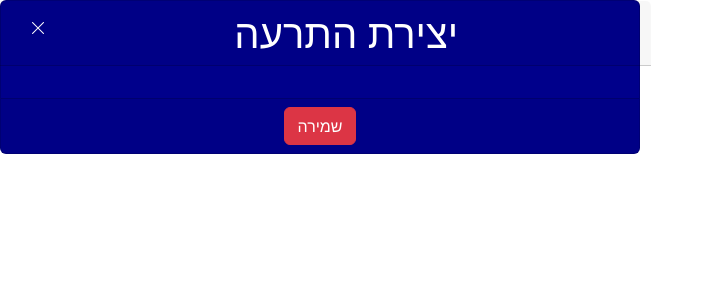
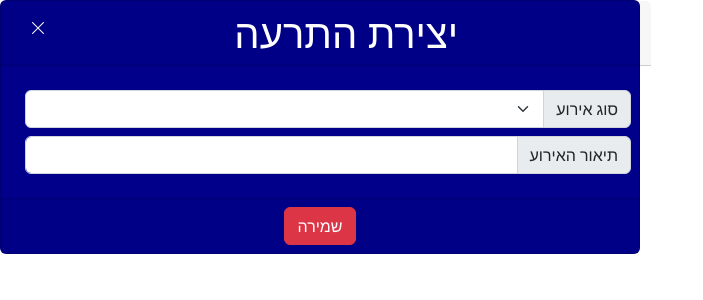
Before and after one commit to madorADI/project1, a Vue app in the folder frontend/: page / in a window 1280 px wide. Shown: the top 300 px of the page, without its empty margins (0-703 px from the left). Built offline with nearby package versions, Linux system fonts and the light colour scheme.

Commit message:
feat:(newAlert.vue)add description and event type input

```diff
--- a/frontend/src/components/newAlert.vue
+++ b/frontend/src/components/newAlert.vue
@@ -1,5 +1,5 @@
 <template>
-    <div class="card text-center text-white  w-50" id ="newAlert">
+    <div class="card text-center text-white w-50" id ="newAlert">
         <div class="row card-header">
             <div class="col-1" >
                 <button type="button" class="btn text-white" >
@@ -11,7 +11,25 @@
             </div>
         </div>
     <div class="card-body">
-        <div class="input-group" ></div>
+        <div class="input-group m-2">
+            <select
+            id="eventType"
+            class="form-select"
+            aria-label="events type"
+            v-model="selectedEventType">
+                <option
+                v-for="event in eventsTypes"
+                :key="event">
+                 {{ event }}
+                </option>
+            </select>
+            <label for="eventType" class="input-group-text">סוג אירוע</label>
+        </div>
+        <div class="input-group m-2">
+            <input type="text" class="form-control" id="description" v-model="description">
+            <label for="description" class="input-group-text">תיאור האירוע</label>
+        </div>
+        <div></div>
     </div>
     <div class="card-footer">
         <button type="button" class="btn btn-danger">שמירה</button>
```
